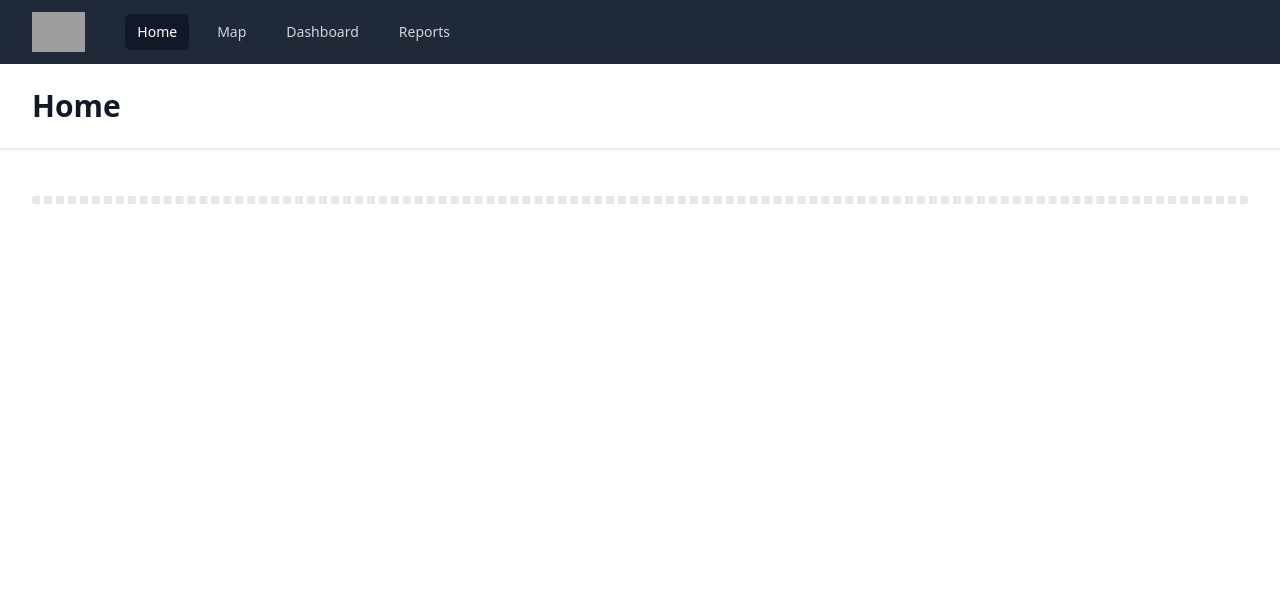
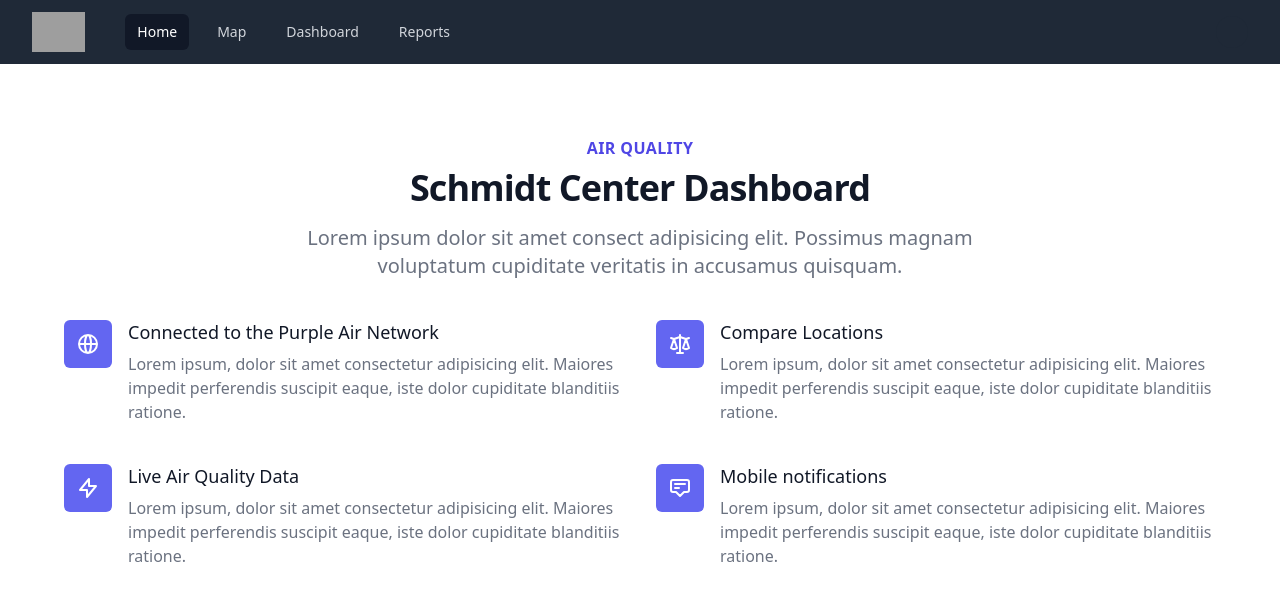
Before and after one commit to mchen606/Schmidt-Center-Dashboard, a React (Create React App) app: page / in a window 1280 px wide. Shown: the top 600 px of the page. Built offline with nearby package versions, Linux system fonts and the light colour scheme; grey boxes are pictures that could not be loaded; some icons are missing.

Commit message:
Added temp home, dashboard, and reports page

```diff
--- a/package.json
+++ b/package.json
@@ -5,6 +5,7 @@
   "dependencies": {
     "@craco/craco": "^6.4.1",
     "@headlessui/react": "^1.4.2",
+    "@heroicons/react": "^1.0.5",
     "@iconify-icons/heroicons-outline": "^1.1.3",
     "@testing-library/jest-dom": "^5.11.4",
     "@testing-library/react": "^11.1.0",
--- a/src/App.js
+++ b/src/App.js
@@ -2,12 +2,14 @@
 import NavBar from './components/NavBar.js'
 import Home from './pages/Home.js'
 import Map from './pages/Map.js'
+import DashBoard from './pages/DashBoard.js'
+import Reports from './pages/Reports.js'
 import React from 'react';
 
 import {
     BrowserRouter as Router,
     Route,
-    Link,
+    //Link,
     Routes
 } from 'react-router-dom';
 
@@ -19,6 +21,8 @@
       <Routes>
           <Route path="/" element={<Home/>}/>
           <Route path="/Map" element={<Map/>}/>
+          <Route path="/DashBoard" element={<DashBoard/>}/>
+          <Route path="/Reports" element={<Reports/>}/>
       </Routes>
       </div>
     </Router>
--- /dev/null
+++ b/src/pages/DashBoard.js
@@ -0,0 +1,24 @@
+import { Fragment } from 'react'
+function DashBoard() {
+  return (
+       <>
+        <header className="bg-white shadow">
+          <div className="max-w-7xl mx-auto py-6 px-4 sm:px-6 lg:px-8">
+            <h1 className="text-3xl font-bold text-gray-900">DashBoard</h1>
+          </div>
+        </header>
+        <main>
+          <div className="max-w-7xl mx-auto py-6 sm:px-6 lg:px-8">
+            {/* Replace with your content */}
+            <div className="px-4 py-6 sm:px-0">
+              <div className="border-4 border-dashed border-gray-200 rounded-lg">
+
+               </div>
+            </div>
+            {/* /End replace */}
+          </div>
+        </main>
+    </>
+  )
+}
+export default DashBoard;
--- a/src/pages/Home.js
+++ b/src/pages/Home.js
@@ -1,22 +1,66 @@
 import { Fragment } from 'react'
-
+import { AnnotationIcon, GlobeAltIcon, LightningBoltIcon, ScaleIcon } from '@heroicons/react/outline'
+const features = [
+  {
+    name: 'Connected to the Purple Air Network',
+    description:
+      'Lorem ipsum, dolor sit amet consectetur adipisicing elit. Maiores impedit perferendis suscipit eaque, iste dolor cupiditate blanditiis ratione.',
+    icon: GlobeAltIcon,
+  },
+  {
+    name: 'Compare Locations',
+    description:
+      'Lorem ipsum, dolor sit amet consectetur adipisicing elit. Maiores impedit perferendis suscipit eaque, iste dolor cupiditate blanditiis ratione.',
+    icon: ScaleIcon,
+  },
+  {
+    name: 'Live Air Quality Data',
+    description:
+      'Lorem ipsum, dolor sit amet consectetur adipisicing elit. Maiores impedit perferendis suscipit eaque, iste dolor cupiditate blanditiis ratione.',
+    icon: LightningBoltIcon,
+  },
+  {
+    name: 'Mobile notifications',
+    description:
+      'Lorem ipsum, dolor sit amet consectetur adipisicing elit. Maiores impedit perferendis suscipit eaque, iste dolor cupiditate blanditiis ratione.',
+    icon: AnnotationIcon,
+  },
+]
 function Home() {
   return (
       <>
-        <header className="bg-white shadow">
-          <div className="max-w-7xl mx-auto py-6 px-4 sm:px-6 lg:px-8">
-            <h1 className="text-3xl font-bold text-gray-900">Home</h1>
-          </div>
-        </header>
         <main>
           <div className="max-w-7xl mx-auto py-6 sm:px-6 lg:px-8">
-            {/* Replace with your content */}
-            <div className="px-4 py-6 sm:px-0">
-              <div className="border-4 border-dashed border-gray-200 rounded-lg">
+            <div className="py-12 bg-white">
+      <div className="max-w-7xl mx-auto px-4 sm:px-6 lg:px-8">
+        <div className="lg:text-center">
+          <h2 className="text-base text-indigo-600 font-semibold tracking-wide uppercase">Air Quality</h2>
+          <p className="mt-2 text-3xl leading-8 font-extrabold tracking-tight text-gray-900 sm:text-4xl">
+            Schmidt Center Dashboard
+          </p>
+          <p className="mt-4 max-w-2xl text-xl text-gray-500 lg:mx-auto">
+            Lorem ipsum dolor sit amet consect adipisicing elit. Possimus magnam voluptatum cupiditate veritatis in
+            accusamus quisquam.
+          </p>
+        </div>
 
-               </div>
-            </div>
-            {/* /End replace */}
+        <div className="mt-10">
+          <dl className="space-y-10 md:space-y-0 md:grid md:grid-cols-2 md:gap-x-8 md:gap-y-10">
+            {features.map((feature) => (
+              <div key={feature.name} className="relative">
+                <dt>
+                  <div className="absolute flex items-center justify-center h-12 w-12 rounded-md bg-indigo-500 text-white">
+                    <feature.icon className="h-6 w-6" aria-hidden="true" />
+                  </div>
+                  <p className="ml-16 text-lg leading-6 font-medium text-gray-900">{feature.name}</p>
+                </dt>
+                <dd className="mt-2 ml-16 text-base text-gray-500">{feature.description}</dd>
+              </div>
+            ))}
+          </dl>
+        </div>
+      </div>
+    </div>
           </div>
         </main>
       </>
--- /dev/null
+++ b/src/pages/Reports.js
@@ -0,0 +1,24 @@
+import { Fragment } from 'react'
+function Reports() {
+  return (
+       <>
+        <header className="bg-white shadow">
+          <div className="max-w-7xl mx-auto py-6 px-4 sm:px-6 lg:px-8">
+            <h1 className="text-3xl font-bold text-gray-900">Reports</h1>
+          </div>
+        </header>
+        <main>
+          <div className="max-w-7xl mx-auto py-6 sm:px-6 lg:px-8">
+            {/* Replace with your content */}
+            <div className="px-4 py-6 sm:px-0">
+              <div className="border-4 border-dashed border-gray-200 rounded-lg">
+
+               </div>
+            </div>
+            {/* /End replace */}
+          </div>
+        </main>
+    </>
+  )
+}
+export default Reports;
```
Also changed, not shown: 2 other files (tests, documents, lock files or other folders).
